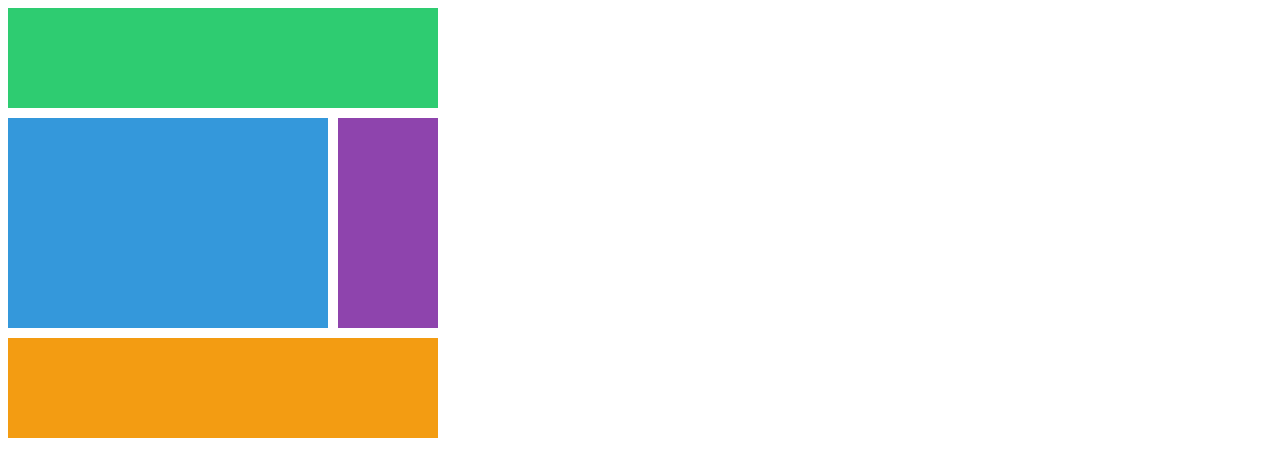
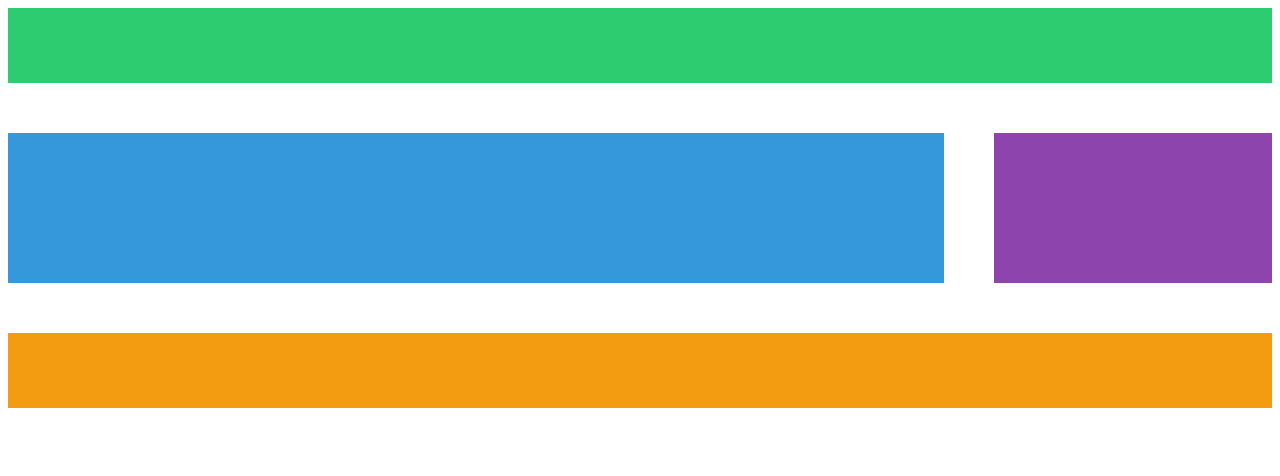
Before and after one commit to Kal-MH/css_master, a plain HTML site: page index.html in a window 1280 px wide. Drawn offline with Linux system fonts and the light colour scheme.

Commit message:
grid - grid-template

```diff
--- a/styles.css
+++ b/styles.css
@@ -5,26 +5,28 @@ body {
 
 .grid {
   display: grid;
-  gap : 10px;
-  grid-template-columns: [first-line] 100px [second-line] 100px [third-line] 100px [fourth-line] 100px [fifth-line];
-  grid-template-rows: repeat(4, 100px [sexy-line]);
+  gap: 50px;
+  height : 50vh;
+  grid-template :
+    "header header header header" 1fr
+    "content content content nav" 2fr
+    "footer footer footer footer" 1fr / 1fr 1fr 1fr 1fr
 }
 
 .header {
-  grid-column: span 4;
+  grid-area: header;
   background-color: #2ecc71;
 }
 
 .content {
   background-color: #3498db;
-  grid-column: first-line / fourth-line;
-  grid-row : sexy-line 1 / sexy-line 3;
+  grid-area: content;
 }
 .nav {
   background-color: #8e44ad;
-  grid-row : span 2;
+  grid-area: nav;
 }
 .footer {
   background-color: #f39c12;
-  grid-column: span 4;
+  grid-area: footer;
 }
```
